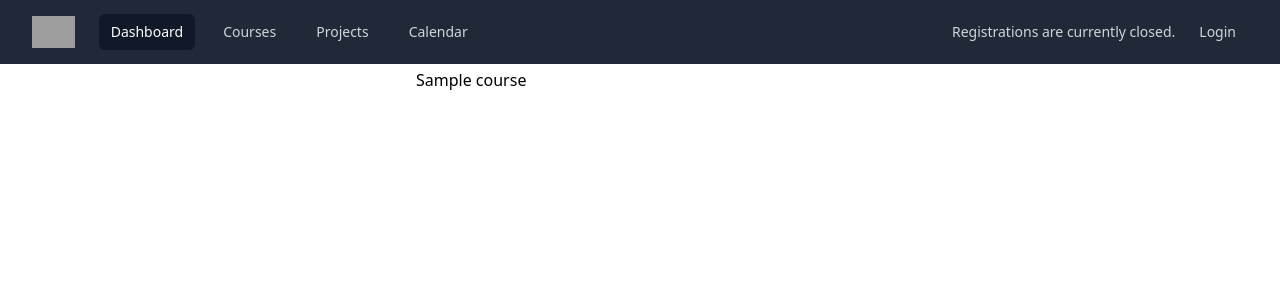
After one commit to sir-meee/video-membership, a Django app: template djvideomem/templates/content/course_list.html in a window 1280 px wide. The commit adds this page. Shown: the top 300 px of the page. Run offline with Django 5.2, Linux system fonts and the light colour scheme; the template is opened without the code that fills it: most values are stand-ins (such as "Sample title", 1, 10 or a date in 2020); some libraries are stand-ins or nearby versions; grey boxes are pictures that could not be loaded.

Commit message:
course list

```diff
--- a/config/urls.py
+++ b/config/urls.py
@@ -19,6 +19,10 @@ urlpatterns = [
     ),
     # Django Admin, use {% url 'admin:index' %}
     path(settings.ADMIN_URL, admin.site.urls),
+
+    #apps
+    path("courses/", include("djvideomem.content.urls", namespace="content")),
+
     # User management
     path("users/", include("djvideomem.users.urls", namespace="users")),
     path("accounts/", include("allauth.urls")),
--- a/djvideomem/content/apps.py
+++ b/djvideomem/content/apps.py
@@ -3,4 +3,4 @@ from django.apps import AppConfig
 
 class ContentConfig(AppConfig):
     default_auto_field = 'django.db.models.BigAutoField'
-    name = 'content'
+    name = 'djvideomem.content'
--- /dev/null
+++ b/djvideomem/templates/content/course_list.html
@@ -0,0 +1,9 @@
+{% extends 'base.html' %}
+
+{% block content %}
+    <div class="max-w-md mx-auto">
+        {% for course in object_list %}
+            <p>{{ course.name }}</p>
+        {% endfor %}
+    </div>
+{% endblock content %}
--- a/djvideomem/templates/navbar.html
+++ b/djvideomem/templates/navbar.html
@@ -32,7 +32,7 @@
           <div class="flex space-x-4">
             <!-- Current: "bg-gray-900 text-white", Default: "text-gray-300 hover:bg-gray-700 hover:text-white" -->
             <a href="#" class="rounded-md bg-gray-900 px-3 py-2 text-sm font-medium text-white" aria-current="page">Dashboard</a>
-            <a href="#" class="rounded-md px-3 py-2 text-sm font-medium text-gray-300 hover:bg-gray-700 hover:text-white">Team</a>
+            <a href="{% url 'content:course-list' %}" class="rounded-md px-3 py-2 text-sm font-medium text-gray-300 hover:bg-gray-700 hover:text-white">Courses</a>
             <a href="#" class="rounded-md px-3 py-2 text-sm font-medium text-gray-300 hover:bg-gray-700 hover:text-white">Projects</a>
             <a href="#" class="rounded-md px-3 py-2 text-sm font-medium text-gray-300 hover:bg-gray-700 hover:text-white">Calendar</a>
           </div>
@@ -92,7 +92,7 @@
     <div class="space-y-1 px-2 pb-3 pt-2">
       <!-- Current: "bg-gray-900 text-white", Default: "text-gray-300 hover:bg-gray-700 hover:text-white" -->
       <a href="#" class="block rounded-md bg-gray-900 px-3 py-2 text-base font-medium text-white" aria-current="page">Dashboard</a>
-      <a href="#" class="block rounded-md px-3 py-2 text-base font-medium text-gray-300 hover:bg-gray-700 hover:text-white">Team</a>
+      <a href="{% url 'content:course-list' %}" class="block rounded-md px-3 py-2 text-base font-medium text-gray-300 hover:bg-gray-700 hover:text-white">Courses</a>
       <a href="#" class="block rounded-md px-3 py-2 text-base font-medium text-gray-300 hover:bg-gray-700 hover:text-white">Projects</a>
       <a href="#" class="block rounded-md px-3 py-2 text-base font-medium text-gray-300 hover:bg-gray-700 hover:text-white">Calendar</a>
     </div>
```
Also changed, not shown: MODELS.md (+5 -0 lines), djvideomem/content/urls.py (added, +9 -0 lines), djvideomem/content/views.py (+7 -1 lines).
